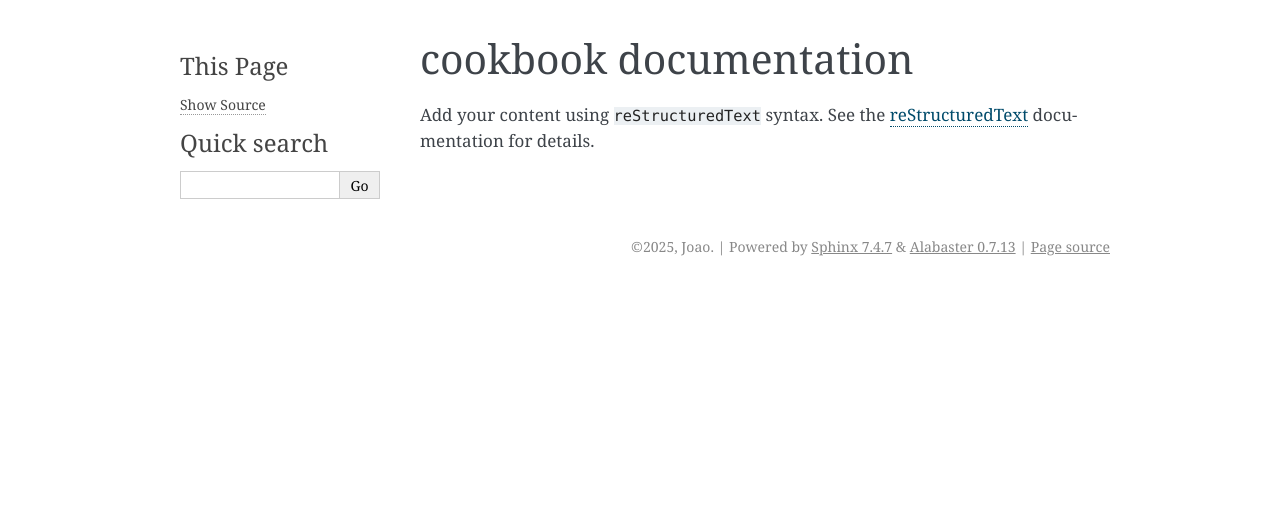
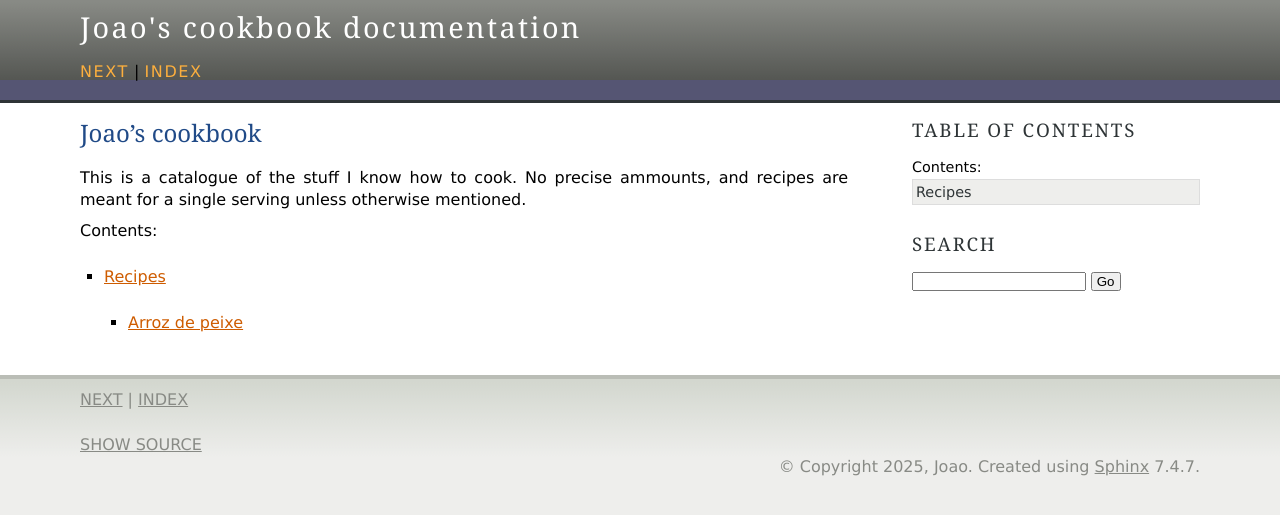
Before and after one commit to jomigo96/cookbook, a Sphinx documentation site: the page built from source/index.rst, in a window 1280 px wide. Shown: the top 515 px of the page. Built offline with Sphinx 7.4.7, drawn with Linux system fonts in a browser that asks for light colours.

Commit message:
Add theming and first recipe

```diff
--- a/source/conf.py
+++ b/source/conf.py
@@ -6,7 +6,7 @@
 # -- Project information -----------------------------------------------------
 # https://www.sphinx-doc.org/en/master/usage/configuration.html#project-information
 
-project = 'cookbook'
+project = "Joao's cookbook"
 copyright = '2025, Joao'
 author = 'Joao'
 
@@ -23,5 +23,5 @@ exclude_patterns = []
 # -- Options for HTML output -------------------------------------------------
 # https://www.sphinx-doc.org/en/master/usage/configuration.html#options-for-html-output
 
-html_theme = 'alabaster'
+html_theme = 'agogo'
 html_static_path = ['_static']
--- a/source/index.rst
+++ b/source/index.rst
@@ -1,16 +1,12 @@
-.. cookbook documentation master file, created by
-   sphinx-quickstart on Tue Apr 15 16:14:25 2025.
-   You can adapt this file completely to your liking, but it should at least
-   contain the root `toctree` directive.
+***************
+Joao's cookbook
+***************
 
-cookbook documentation
-======================
-
-Add your content using ``reStructuredText`` syntax. See the
-`reStructuredText <https://www.sphinx-doc.org/en/master/usage/restructuredtext/index.html>`_
-documentation for details.
-
+This is a catalogue of the stuff I know how to cook.
+No precise ammounts, and recipes are meant for a single serving unless otherwise mentioned.
 
 .. toctree::
    :maxdepth: 2
    :caption: Contents:
+
+   recipes
```
Also changed, not shown: source/recipes.rst (added, +33 -0 lines).
